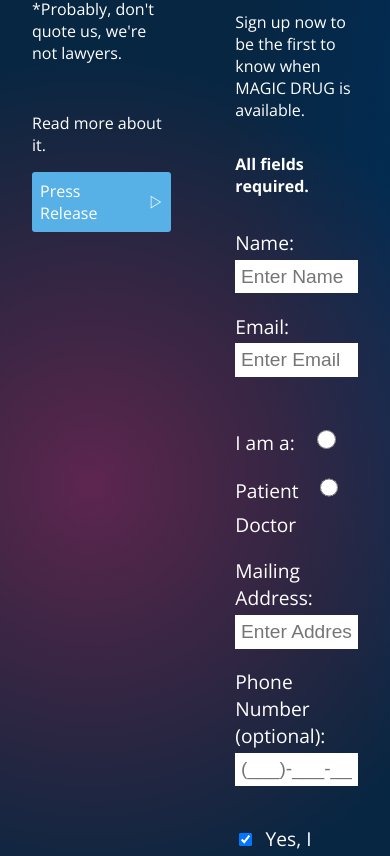
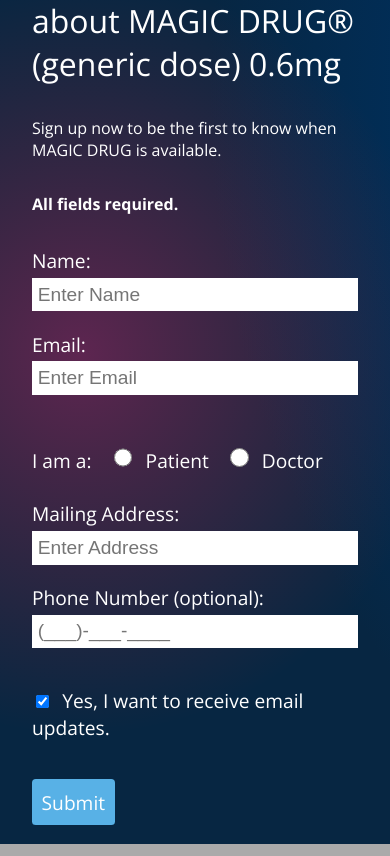
Before and after one commit to jefferyshivers/fake-drug-announcement-splash-page, a React app: page / in a window 390 px wide. Shown: the part 763-1619 px from the top of the page. Built offline with nearby package versions, Linux system fonts and the light colour scheme.

Commit message:
update dependencies and css

```diff
--- a/package.json
+++ b/package.json
@@ -16,8 +16,9 @@
   "license": "MIT",
   "dependencies": {
     "express": "^4.16.2",
-    "webpack": "^3.10.0",
-    "webpack-dev-middleware": "^2.0.3",
+    "webpack-dev-middleware": "^2.0.3"
+  },
+  "devDependencies": {
     "babel-core": "^6.26.0",
     "babel-loader": "^7.1.2",
     "babel-preset-env": "^1.6.1",
@@ -32,6 +33,7 @@
     "redux": "^3.7.2",
     "sass-loader": "^6.0.6",
     "style-loader": "^0.19.1",
+    "webpack": "^3.10.0",
     "webpack-dev-server": "^2.9.7"
   }
 }
--- a/src/styles/containers/Announcement.scss
+++ b/src/styles/containers/Announcement.scss
@@ -48,3 +48,13 @@
     color: white;
   }
 }
+
+@media only screen and (max-width: 40em) {
+  .Announcement {
+    > .main {
+      .details-and-signup {
+        flex-direction: column;
+      }
+    }
+  }
+}
```
